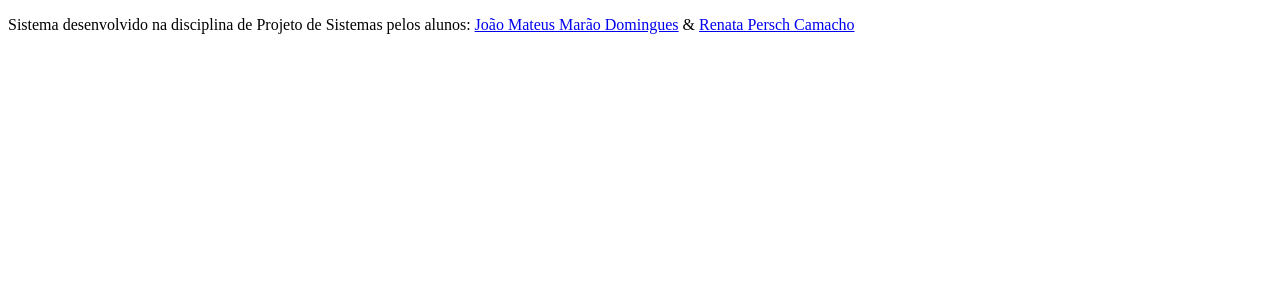
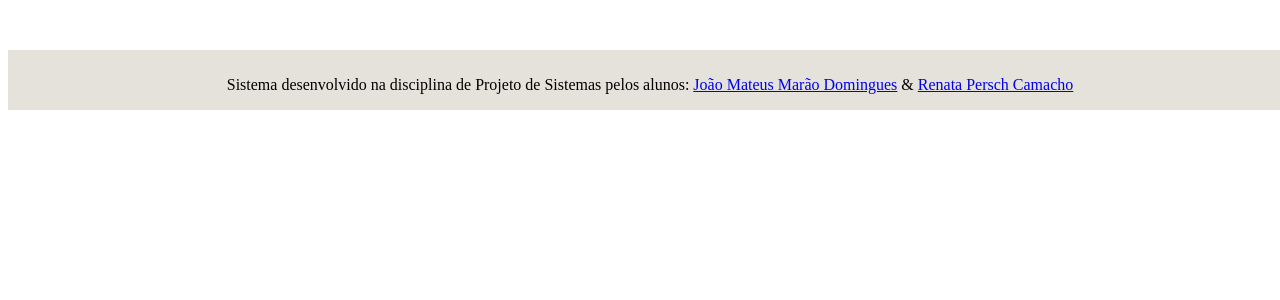
Before and after one commit to repersch/fazPraMim, an Angular app in the folder frontend/faz-para-mim-app/: page / in a window 1280 px wide. Shown: the top 300 px of the page. Built offline with nearby package versions, Linux system fonts and the light colour scheme.

Commit message:
Adicionado estilização do rodapé

```diff
--- a/frontend/faz-para-mim-app/src/app/components/Footer/footer.component.ts
+++ b/frontend/faz-para-mim-app/src/app/components/Footer/footer.component.ts
@@ -2,7 +2,9 @@ import { Component } from "@angular/core";
 
 @Component({
     selector: 'footerPage',
-    templateUrl: './footer.component.html'
+    templateUrl: './footer.component.html',
+    styleUrls: ['./styles.css']
+
 })
 
 export class Footer { }
--- /dev/null
+++ b/frontend/faz-para-mim-app/src/app/components/Footer/styles.css
@@ -0,0 +1,10 @@
+footer {
+    height: 40px;
+    background-color: #e4e2db;
+    display: flex;
+    justify-content: center;
+    bottom: 0;
+    width: 100%;
+    padding: 10px;
+    margin-top: 50px;
+  }
```
